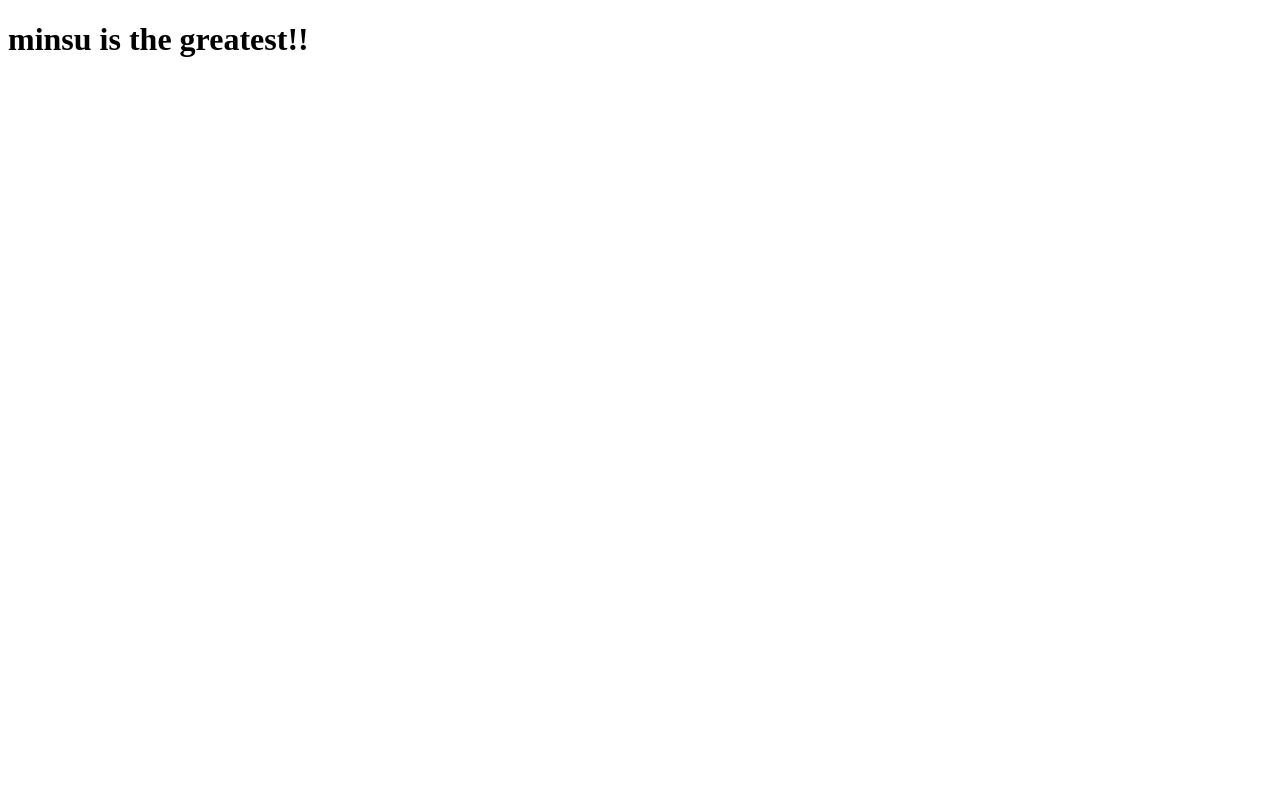
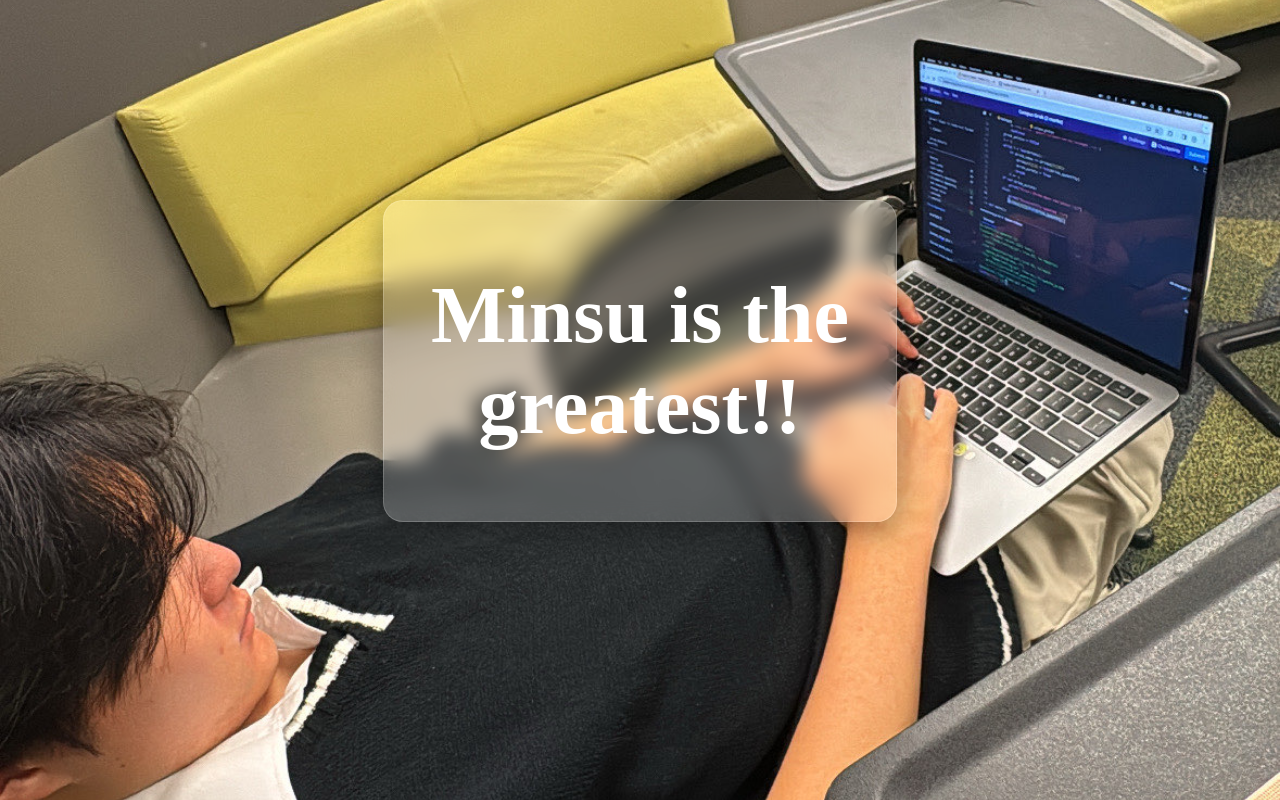
Before and after one commit to CottoCando/personalproj, a plain HTML site: page index.html in a window 1280 px wide. Drawn offline with Linux system fonts and the light colour scheme.

Commit message:
website with glass effect with minsu background

```diff
--- a/index.html
+++ b/index.html
@@ -3,10 +3,15 @@
 <head>
     <meta charset="UTF-8">
     <meta name="viewport" content="width=device-width, initial-scale=1.0">
-    <title>Document</title>
+    <title>Sky P</title>
+    <link rel="stylesheet" href="styles.css">
 </head>
 <body>
-    <h1>minsu is the greatest!!</h1>
+
+
+    <div class="container glass">
+        <h1>Minsu is the greatest!!</h1>
+    </div>
 
 
 </body>
--- a/styles.css
+++ b/styles.css
@@ -0,0 +1,28 @@
+body {
+    background-image: url('images/minsu.jpg');
+    background-color: aquamarine;
+    background-size: 100%;
+    background-position: center;
+}
+
+/* From youtube vid */
+.container {
+    width: 40vw;
+    height: 40vh;
+    margin: 200px auto;
+}
+
+.glass {
+    display: flex;
+    justify-content: center;
+    align-items: center;
+    text-align: center;
+    background: rgba(255, 255, 255, 0.2);
+    backdrop-filter: blur(10px);
+    -webkit-backdrop-filter: blur(10px);
+    border-radius: 20px;
+    border: 1px solid rgba(255, 255, 255, 0.18);
+    box-shadow: 0 8px 32px 0 rgba(0, 0, 0, 0.37);
+    color: white;
+    font-size: 40px;
+}
```
Also changed, not shown: images/minsu.jpg (added).
